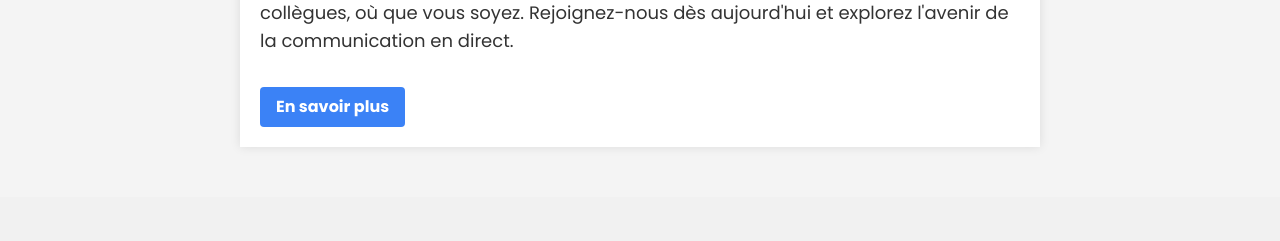
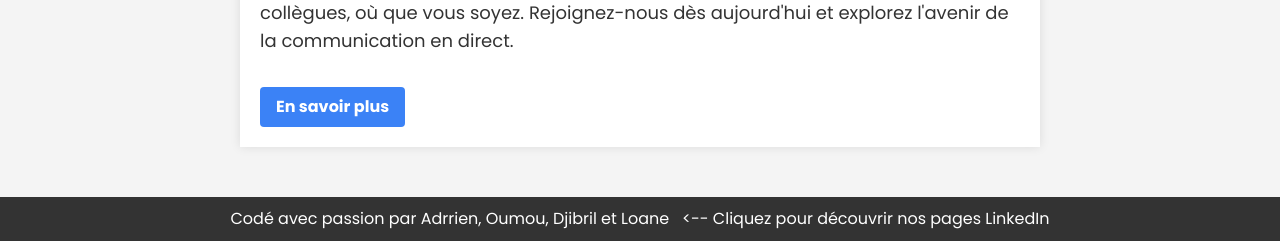
Before and after one commit to Adrrien04/phonexa, a PHP site: page / in a window 1280 px wide. Shown: the part 909-1150 px from the top of the page. Before the commit the page ends 1056 px from the top, so only its background shows below. Run offline with PHP 8.4, Linux system fonts and the light colour scheme.

Commit message:
ajout footer

```diff
--- a/index.php
+++ b/index.php
@@ -10,4 +10,5 @@
 
   $page = isset($_GET['page']) ? $_GET['page'] : 'accueil';
   getPageContent($page);
+include_once 'view/footer.php';
 ?>
--- a/style.css
+++ b/style.css
@@ -1,5 +1,10 @@
 @import url('https://fonts.googleapis.com/css2?family=Poppins:wght@200;300;400;500;600;700&display=swap');
 
+html, body {
+  height: 100%;
+  margin: 0;
+  padding: 0;
+}
 * {
   margin: 0;
   padding: 0;
--- /dev/null
+++ b/view/footer.php
@@ -0,0 +1,14 @@
+
+
+<footer x-data="{ showLinks: false }" class="main-footer" style="background-color: #333; color: #fff; padding: 10px; text-align: center;">
+    <p @click="showLinks = !showLinks" style="cursor: pointer;">Codé avec passion par Adrrien, Oumou, Djibril et Loane &nbsp <-- Cliquez pour découvrir nos pages LinkedIn</p>
+    <div x-show="showLinks" class="linkedin-links">
+        <a href="https://www.linkedin.com/in/adrrien-chandrakumar/" target="_blank" rel="noopener noreferrer"><i class="fab fa-linkedin"></i> Adrrien</a>
+        <a href="https://fr.linkedin.com/in/oumou-keirou-camara-48a960251/" target="_blank" rel="noopener noreferrer"><i class="fab fa-linkedin"></i> Oumou</a>
+        <a href="https://fr.linkedin.com/in/djibrilabaltou" target="_blank" rel="noopener noreferrer"><i class="fab fa-linkedin"></i> Djibril</a>
+        <a href="https://fr.linkedin.com/in/loane-cotellon-a4bb7a202" target="_blank" rel="noopener noreferrer"><i class="fab fa-linkedin"></i> Loane</a>
+    </div>
+
+</footer>
+
+<script src="https://cdn.jsdelivr.net/npm/alpinejs@2.8.2/dist/alpine.min.js" defer></script>
```
